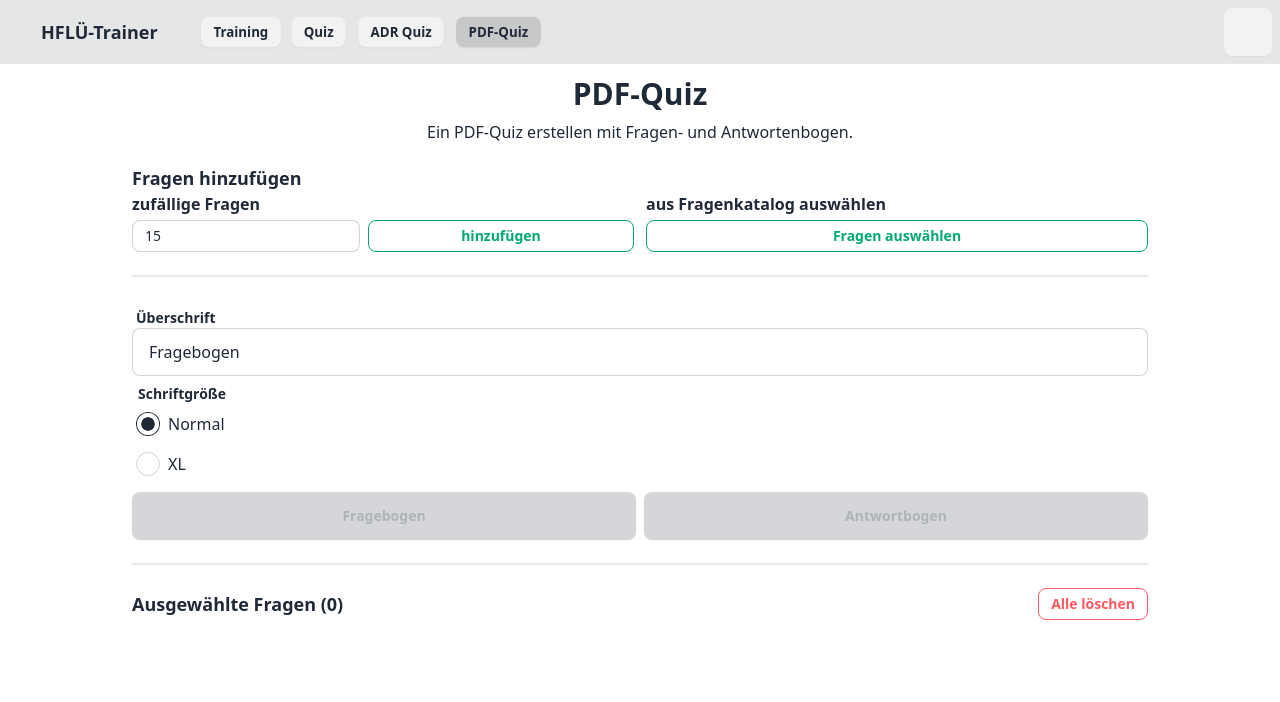
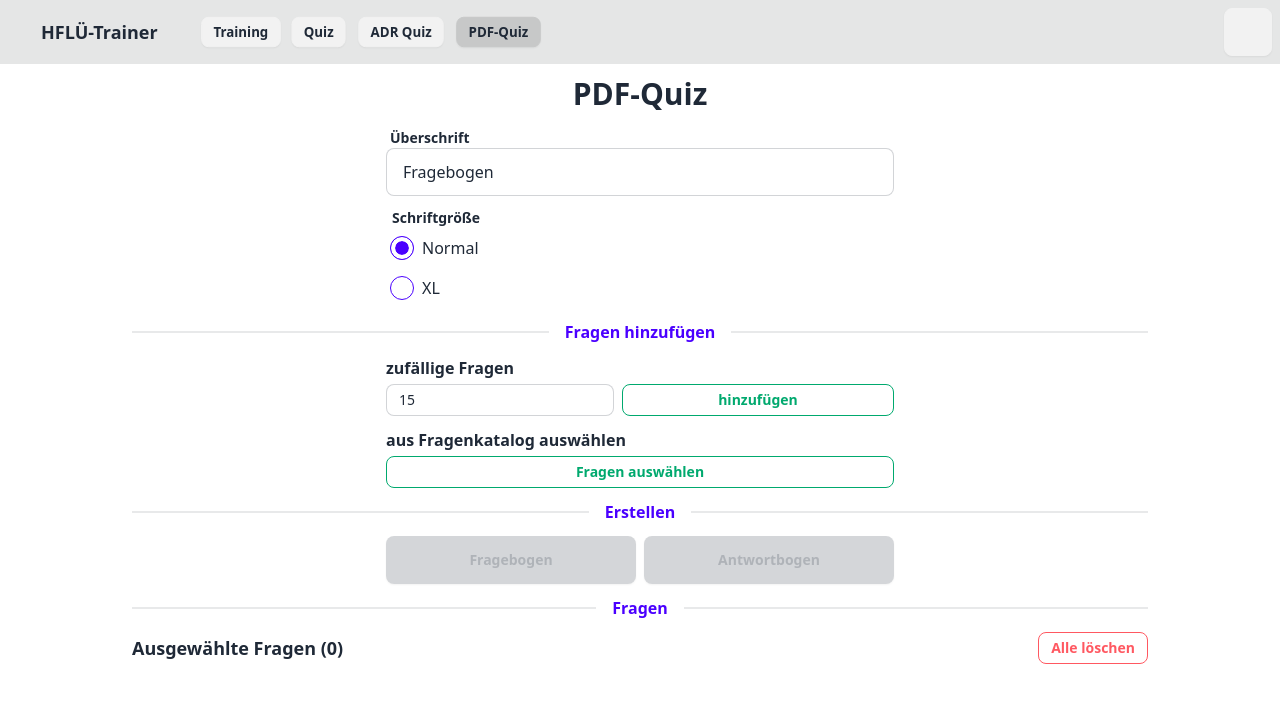
Before and after one commit to theTCA/fwhe-quiz, a SvelteKit app: page /pdfquiz in a window 1280 px wide. Shown: the top 702 px of the page. Built offline with nearby package versions, Linux system fonts and the light colour scheme; some icons are missing.

Commit message:
Changed: style

```diff
--- a/src/routes/pdfquiz/+page.svelte
+++ b/src/routes/pdfquiz/+page.svelte
@@ -80,11 +80,29 @@
 
 <div>
     <h1 class="text-3xl text-center font-semibold mb-2">PDF-Quiz</h1>
-    <p class="text-center mb-5">
-        Ein PDF-Quiz erstellen mit Fragen- und Antwortenbogen.
-    </p>
-    <h2 class="text-lg font-bold">Fragen hinzufügen </h2>
-    <div class="grid grid-cols-1 lg:grid-cols-2 gap-3">
+    <div class="flex flex-col gap-3 lg:w-1/2 mx-auto">
+        <label class="form-control">
+            <span class="label pb-0 label-text font-bold">Überschrift</span>
+            <input class="input input-bordered" type="text" bind:value={quizName}>
+        </label>
+        <div>
+            <h3 class="pl-1.5 font-bold text-sm">Schriftgröße</h3>
+            <div class="form-control">
+                <label class="label justify-start gap-2 cursor-pointer">
+                    <input class="radio radio-primary" type="radio" value="normal" bind:group={quizFontSize}>
+                    <span class="label-text text-base">Normal</span>
+                </label>
+            </div>
+            <div class="form-control">
+                <label class="label justify-start gap-2 cursor-pointer">
+                    <input class="radio radio-primary" type="radio" value="xl" bind:group={quizFontSize}>
+                    <span class="label-text text-base">XL</span>
+                </label>
+            </div>
+        </div>
+    </div>
+    <div class="divider font-bold text-primary"> Fragen hinzufügen </div>
+    <div class="flex flex-col gap-3 lg:w-1/2 mx-auto">
         <div>
             <h3 class="font-semibold mb-1">zufällige Fragen</h3>
             <div class="flex flex-col lg:flex-row lg:items-end gap-2">
@@ -111,40 +129,22 @@
         </div>
         {#if $bookmarks.length > 0}
         <div>
-            <h3 class="font-semibold mb-1"> Lesezeichen </h3>
+            <div class="flex items-center gap-1">
+                <Icon icon="mdi:bookmark"/>
+                <h3 class="font-semibold mb-1"> Lesezeichen </h3>
+            </div>
             <button class="btn btn-sm btn-block btn-outline btn-success" on:click={addBookmarks}>
                 hinzufügen
             </button>
         </div>
         {/if}
     </div>
-    <div class="divider"></div>
-    <div class="flex flex-col gap-2">
-        <label class="form-control">
-            <span class="label pb-0 label-text font-bold">Überschrift</span>
-            <input class="input input-bordered" type="text" bind:value={quizName}>
-        </label>
-        <div>
-            <h3 class="pl-1.5 font-bold text-sm">Schriftgröße</h3>
-            <div class="form-control">
-                <label class="label justify-start gap-2 cursor-pointer">
-                    <input class="radio" type="radio" value="normal" bind:group={quizFontSize}>
-                    <span class="label-text text-base">Normal</span>
-                </label>
-            </div>
-            <div class="form-control">
-                <label class="label justify-start gap-2 cursor-pointer">
-                    <input class="radio" type="radio" value="xl" bind:group={quizFontSize}>
-                    <span class="label-text text-base">XL</span>
-                </label>
-            </div>
-        </div>
-        <div class="grid grid-cols-2 gap-2">
-            <button class="btn btn-primary" on:click={() => buildQuiz(false)} disabled={questions.length <= 0}> Fragebogen </button>
-            <button class="btn btn-primary" on:click={() => buildQuiz(true)} disabled={questions.length <= 0}> Antwortbogen </button>
-        </div>
+    <div class="divider font-bold text-primary"> Erstellen </div>
+    <div class="grid grid-cols-2 gap-2 w-1/2 mx-auto">
+        <button class="btn btn-primary" on:click={() => buildQuiz(false)} disabled={questions.length <= 0}> Fragebogen </button>
+        <button class="btn btn-primary" on:click={() => buildQuiz(true)} disabled={questions.length <= 0}> Antwortbogen </button>
     </div>
-    <div class="divider"></div>
+    <div class="divider font-bold text-primary"> Fragen </div>
     <div>
         <div class="mb-2 flex items-center">
             <h2 class="flex-1 text-base lg:text-lg font-semibold">Ausgewählte Fragen ({questions.length})</h2>
```
